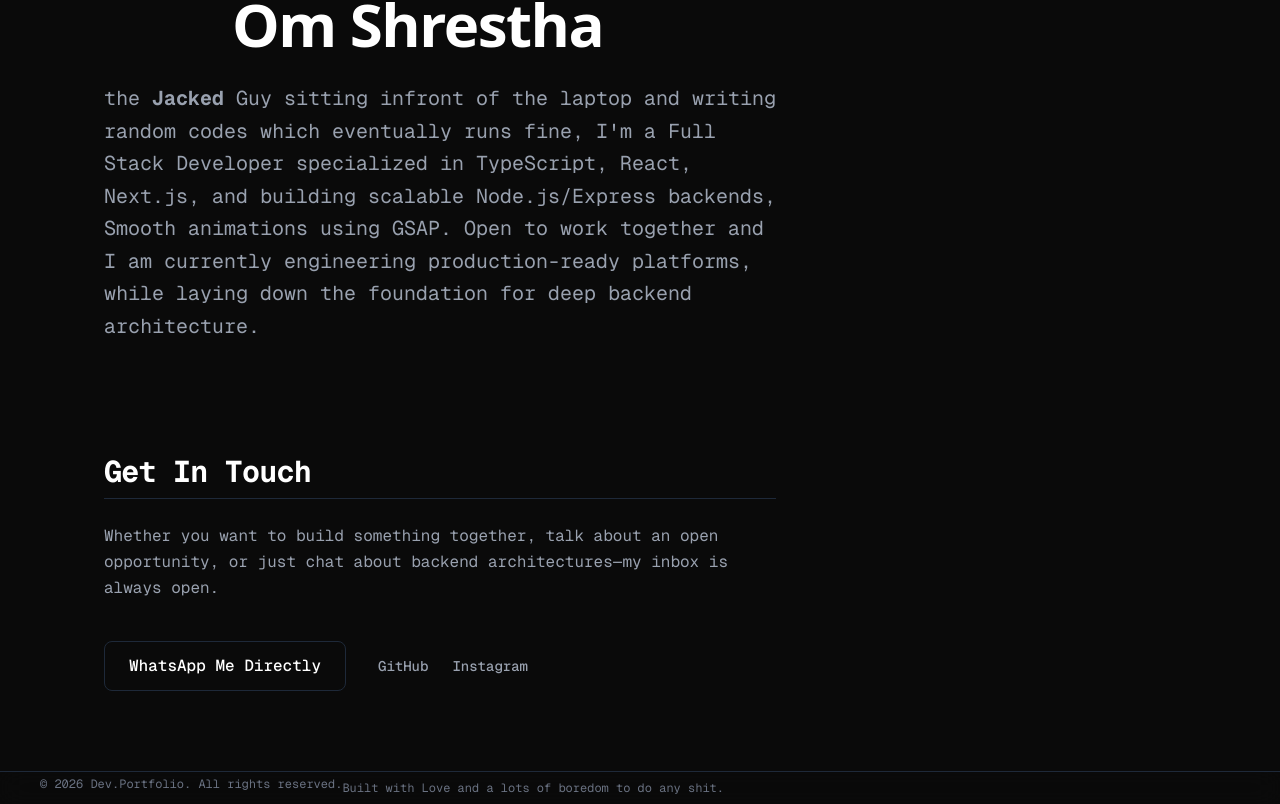
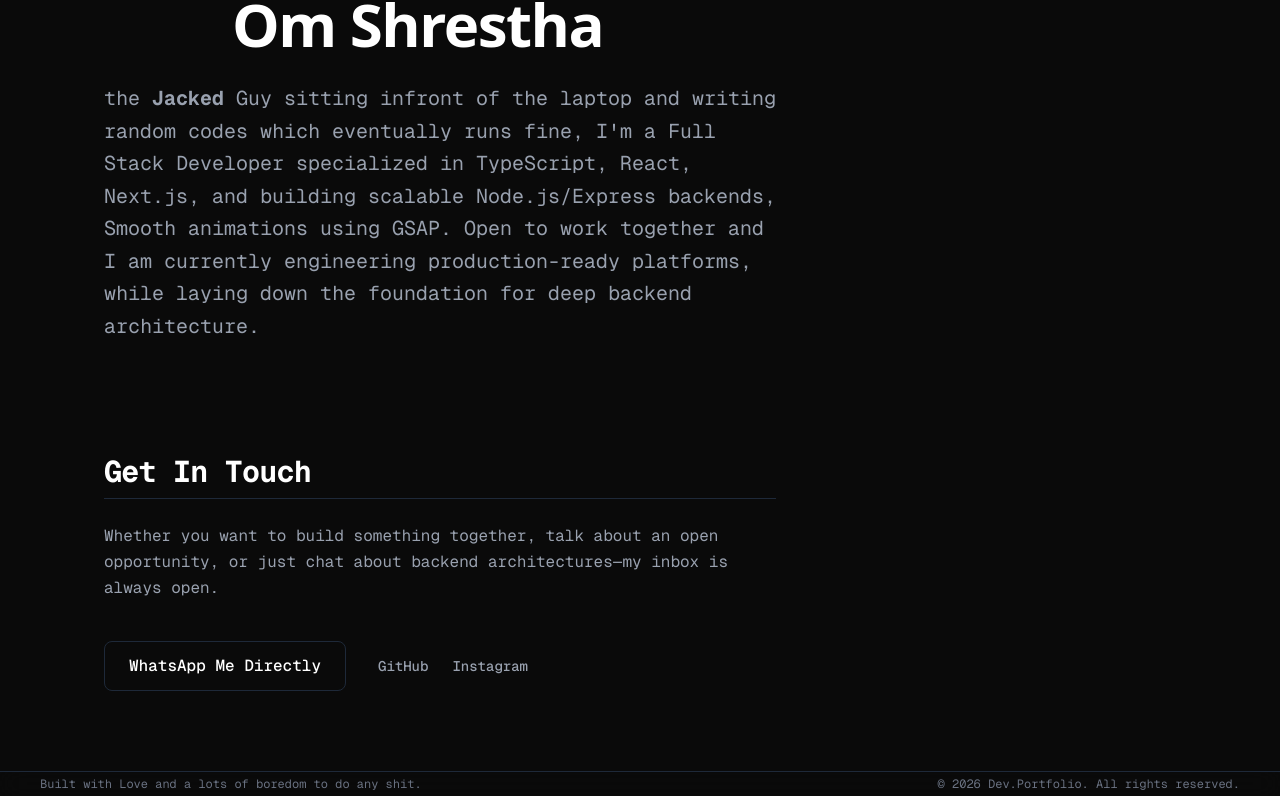
Before and after one commit to 0mshrestha/omShrestha-, a Next.js app: page / in a window 1280 px wide. Shown: the part 217-1021 px from the top of the page. Built offline with nearby package versions, Linux system fonts and the light colour scheme.

Commit message:
now last

```diff
--- a/components/Footer.tsx
+++ b/components/Footer.tsx
@@ -3,12 +3,12 @@ export default function Footer() {
 
   return (
     <footer className="border-t border-gray-800 lg:mt-10 bg-[#0A0A0A]/70 backdrop-blur-md">
-      <div className="max-w-7xl mx-2 px-4 sm:px-6 lg:px-8 py-1 flex flex-col sm:flex-row items-center text-xs text-gray-500 space-y-2">
-        <div>
+      <div className="max-w-7xl mx-2 px-4 sm:px-6 lg:px-8 py-1 flex flex-col justify-between sm:flex-row items-center text-xs text-gray-500">
+        <div className="text-center mb-1 sm:mb-0">
+          Built with Love and a lots of boredom to do any shit.
+        </div>
+        <div >
           &copy; {currentYear} Dev.Portfolio. All rights reserved.
-        </div>
-        <div className="text-center">
-          Built with Love and a lots of boredom to do any shit.
         </div>
       </div>
     </footer>
```
